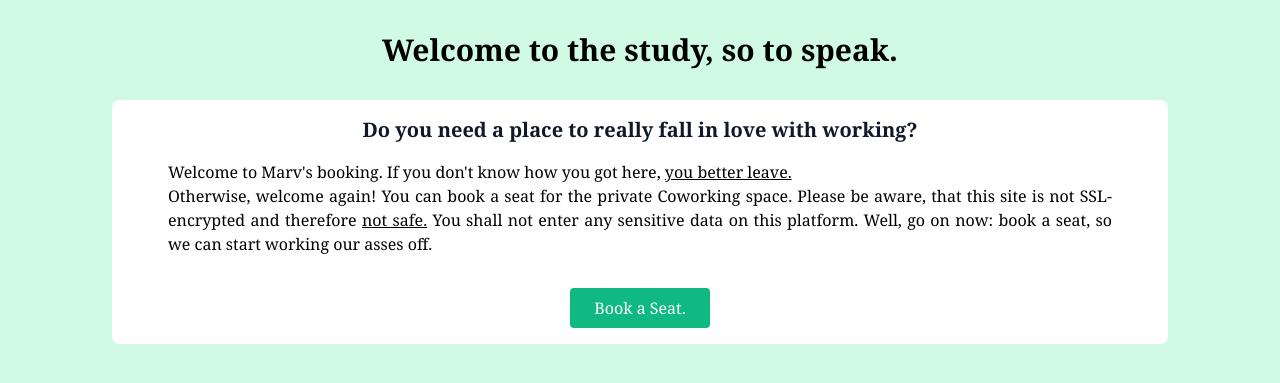
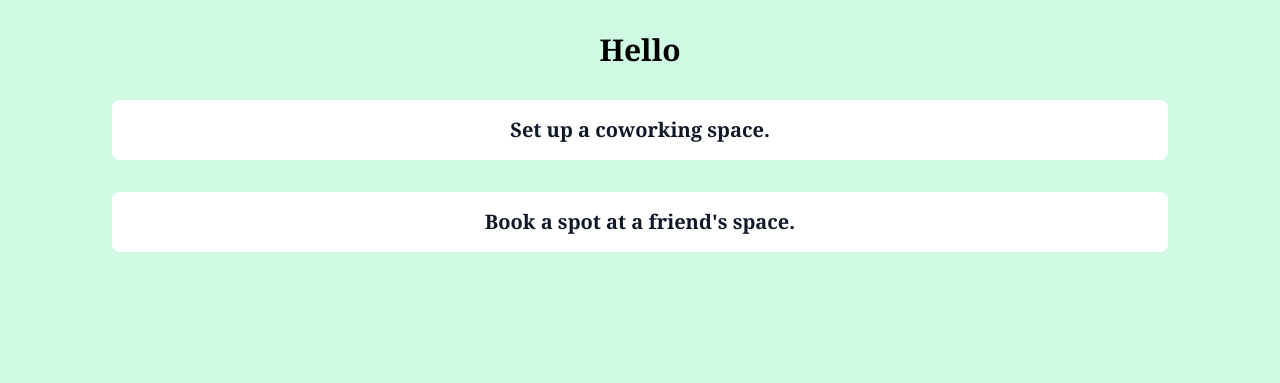
Before and after one commit to marvinschulze/try_this, a Django app: page / in a window 1280 px wide. Shown: the part 80-463 px from the top of the page. Run offline with Django 3.2, Linux system fonts and the light colour scheme; a user stored in the database is signed in; some libraries are stand-ins or nearby versions.

Commit message:
minor home.html changes

```diff
--- a/booking/templates/booking/home.html
+++ b/booking/templates/booking/home.html
@@ -29,6 +29,17 @@
 
 <!-- Welcome Section -->
 <div class="container sm:py-6 sm:px-10 mx-auto">
+    {% if user.is_authenticated %}
+      <h1 class="text-center text-3xl py-2 font-bold mb-4">Hello {{user.first_name}} {{user.last_name}}</h1>
+      <div class="grid grid-cols-1 gap-2 sm:gap-8 sm:p-2 text-center md:mx-8">
+        <div class="bg-white rounded-lg p-4 sm:px-6">
+            <h2 class="font-semibold text-xl text-gray-900">Set up a coworking space.</h2>
+        </div>
+        <div class="bg-white rounded-lg p-4 sm:px-6">
+          <h2 class="font-semibold text-xl text-gray-900">Book a spot at a friend's space.</h2>
+        </div>
+      </div>
+    {% else %}
       <h1 class="text-center text-3xl py-2 font-bold mb-4">Welcome to the study, so to speak.</h1>
       <div class="grid grid-cols-1 gap-2 sm:gap-8 sm:p-2 text-center md:mx-8">
           <div class="bg-white rounded-lg p-4 sm:px-6">
@@ -41,6 +52,8 @@
             <button class="flex mx-auto mt-4 text-white bg-green-500 border-0 py-2 px-6 focus:outline-none hover:bg-green-600 rounded text-md"><a href="{% url 'booking:booking-index' %}">Book a Seat.</a> </button>
           </div>
       </div>
+    {% endif %}
+
 </div>
 
 
```
Lines whose indentation alone changed are shown as unchanged.
